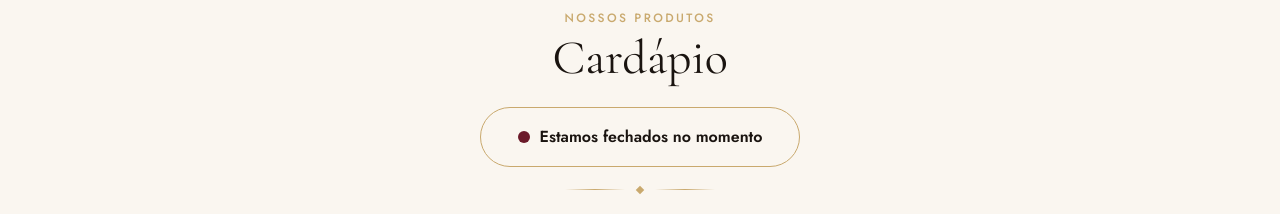
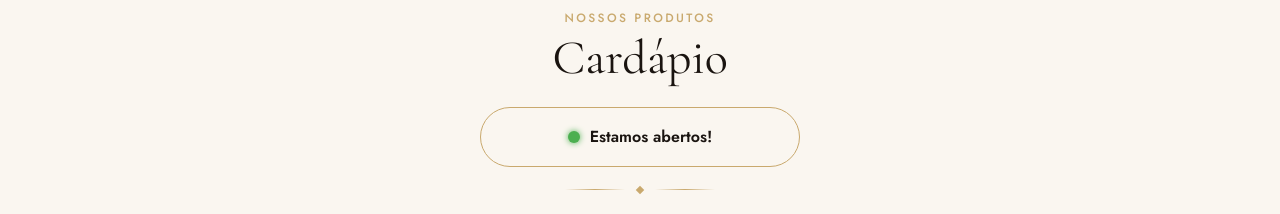
Before and after one commit to amandapadua/CarolAmaral-Doceria, a React (Create React App) app: page / in a window 1280 px wide. Shown: the part 1620-1834 px from the top of the page. Built offline with nearby package versions, Linux system fonts and the light colour scheme.

Commit message:
alterando horario de funcionamento

```diff
--- a/src/components/StatusLoja.jsx
+++ b/src/components/StatusLoja.jsx
@@ -12,7 +12,7 @@ function StatusLoja() {
       const totalMinutos = hora * 60 + minutos;
 
       const abertura = 10 * 60;
-      const fechamento = 16 * 60;
+      const fechamento = 20 * 60;
 
       setAberto(totalMinutos >= abertura && totalMinutos < fechamento);
     }
```
